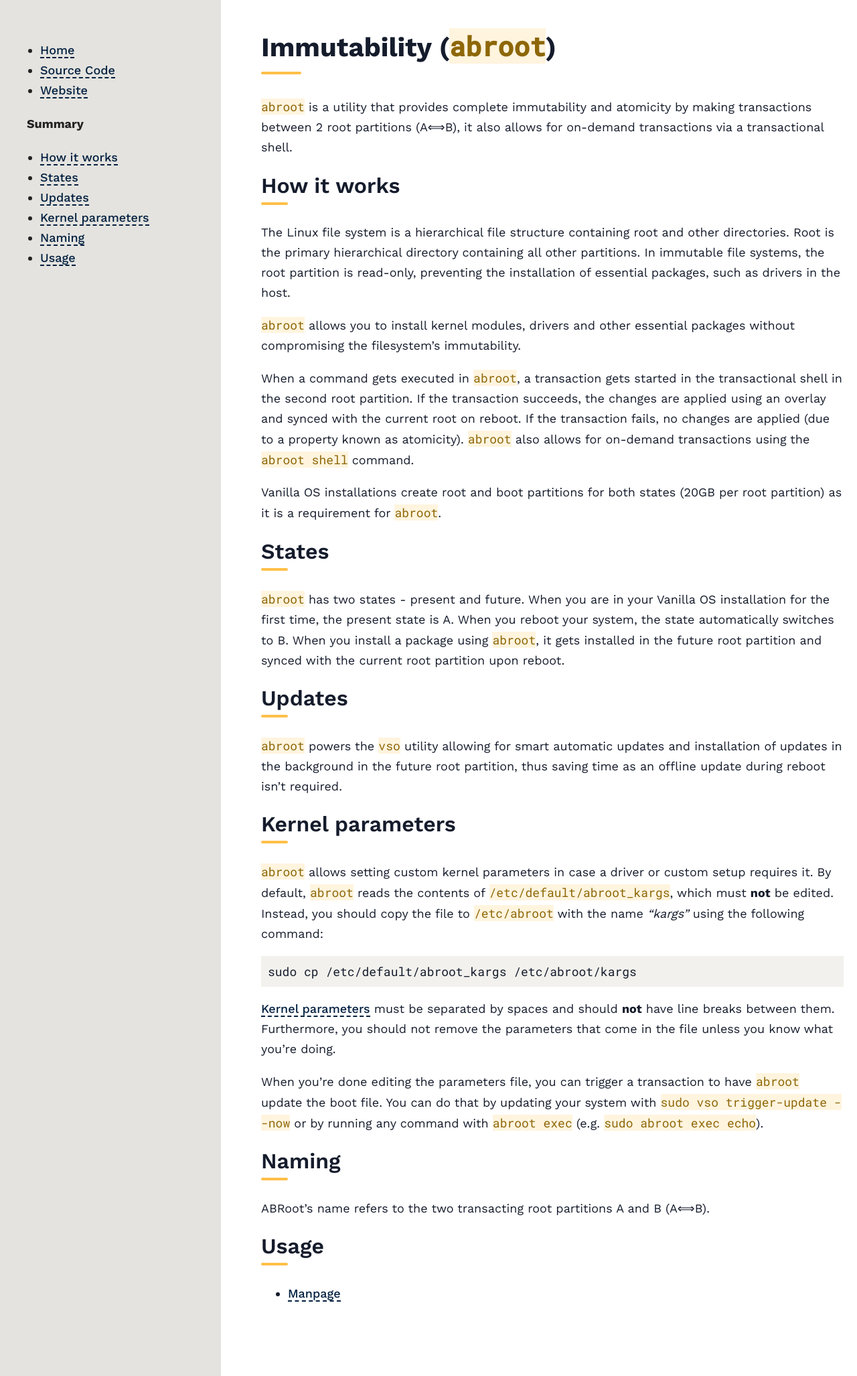
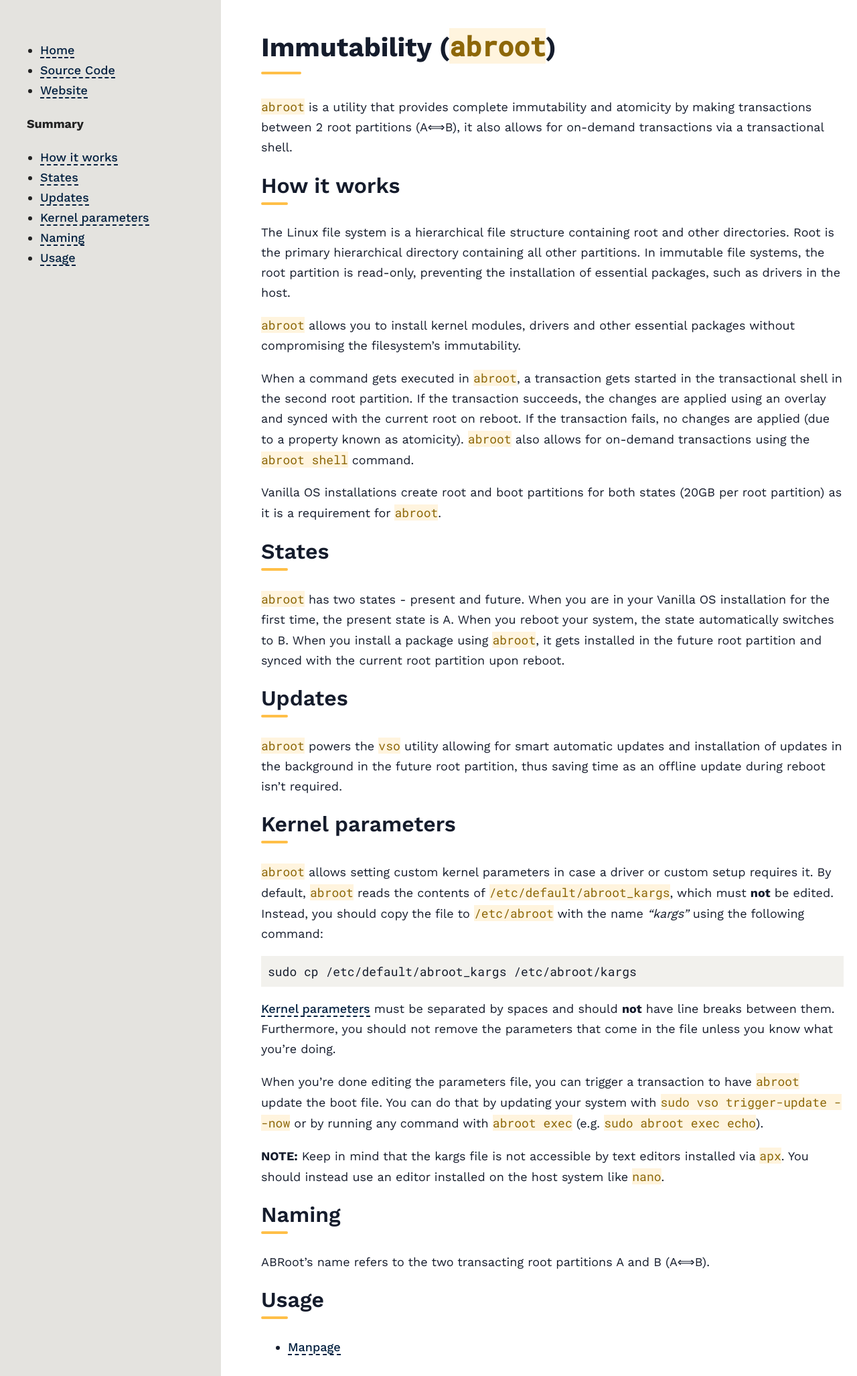
Before and after one commit to Vanilla-OS/documentation, a Jekyll site: the page built from docs/ABRoot/index.md, in a window 1280 px wide. Shown: the whole page at 67% size. Built offline with Jekyll 4.4.1, drawn with Linux system fonts in a browser that asks for light colours.

Commit message:
Add note about apx text editors

```diff
--- a/docs/ABRoot/index.md
+++ b/docs/ABRoot/index.md
@@ -39,6 +39,8 @@ sudo cp /etc/default/abroot_kargs /etc/abroot/kargs
 
 When you're done editing the parameters file, you can trigger a transaction to have `abroot` update the boot file. You can do that by updating your system with `sudo vso trigger-update --now` or by running any command with `abroot exec` (e.g. `sudo abroot exec echo`).
 
+**NOTE:** Keep in mind that the kargs file is not accessible by text editors installed via `apx`. You should instead use an editor installed on the host system like `nano`.
+
 ## Naming
 
 ABRoot's name refers to the two transacting root partitions A and B (A⟺B).
```
